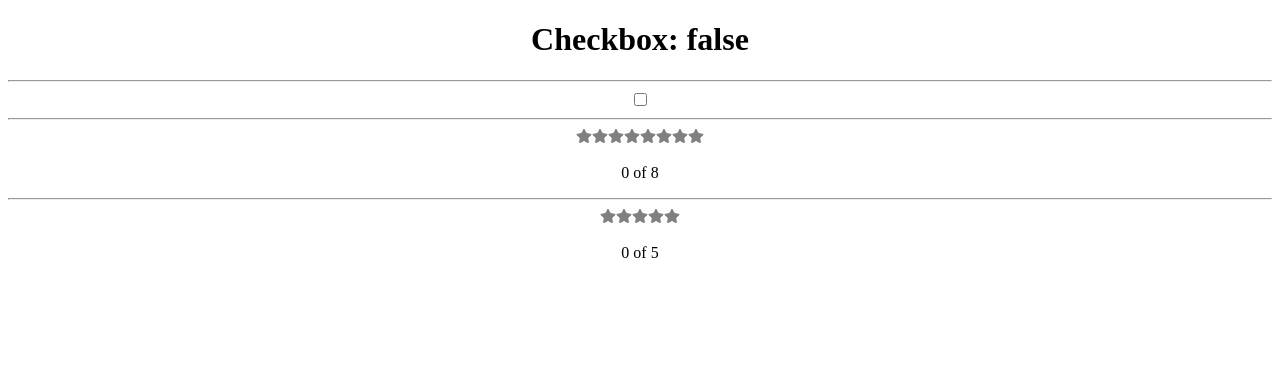
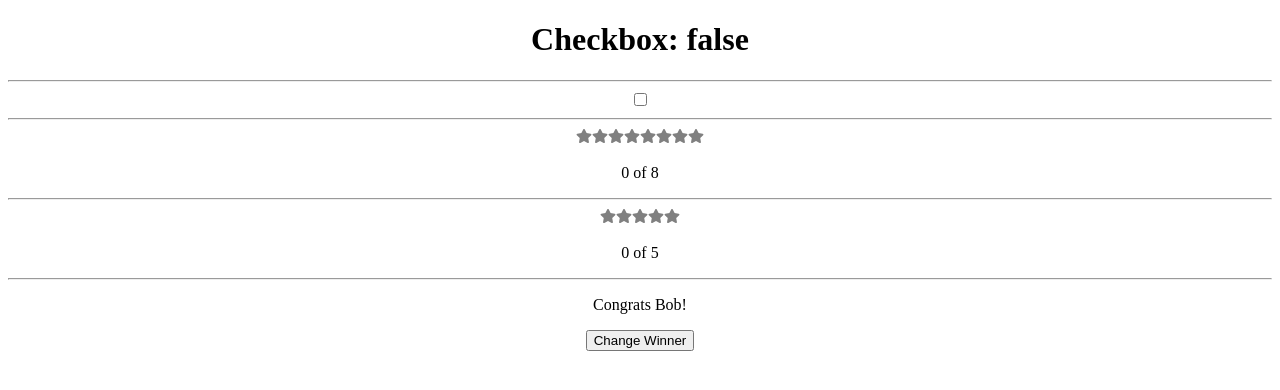
Before and after one commit to robert-laws/learning-dec-2020-react-hooks, a React (Create React App) app: page / in a window 1280 px wide. Shown: the top 390 px of the page. Built offline with nearby package versions, Linux system fonts and the light colour scheme; the HTML template or start-up script is replaced by a standard one.

Commit message:
begin useEffect section

```diff
--- a/src/App.js
+++ b/src/App.js
@@ -1,9 +1,14 @@
-import { useState } from 'react';
+import { useState, useEffect } from 'react';
 import './App.scss';
 import StarRating from './components/StarRating';
 
 function App() {
   const [check, setCheck] = useState(false);
+  const [name, setName] = useState('Bob');
+
+  useEffect(() => {
+    document.title = `Celebrate ${name}`;
+  }, [name]);
 
   return (
     <div className='App'>
@@ -18,6 +23,11 @@
       <StarRating starCount={8} />
       <hr />
       <StarRating />
+      <hr />
+      <section>
+        <p>Congrats {name}!</p>
+        <button onClick={() => setName('Hal')}>Change Winner</button>
+      </section>
     </div>
   );
 }
```
Also changed, not shown: 1 other file (tests, documents, lock files or other folders).
